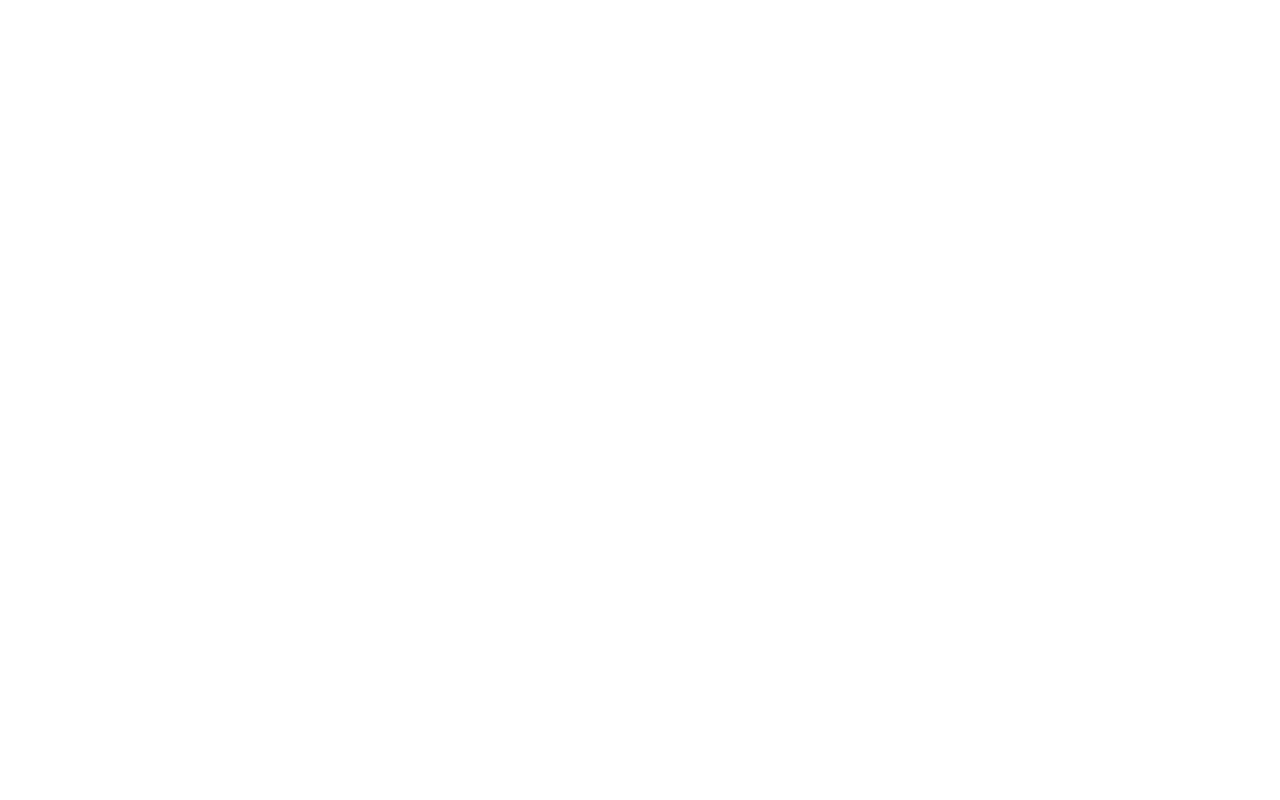
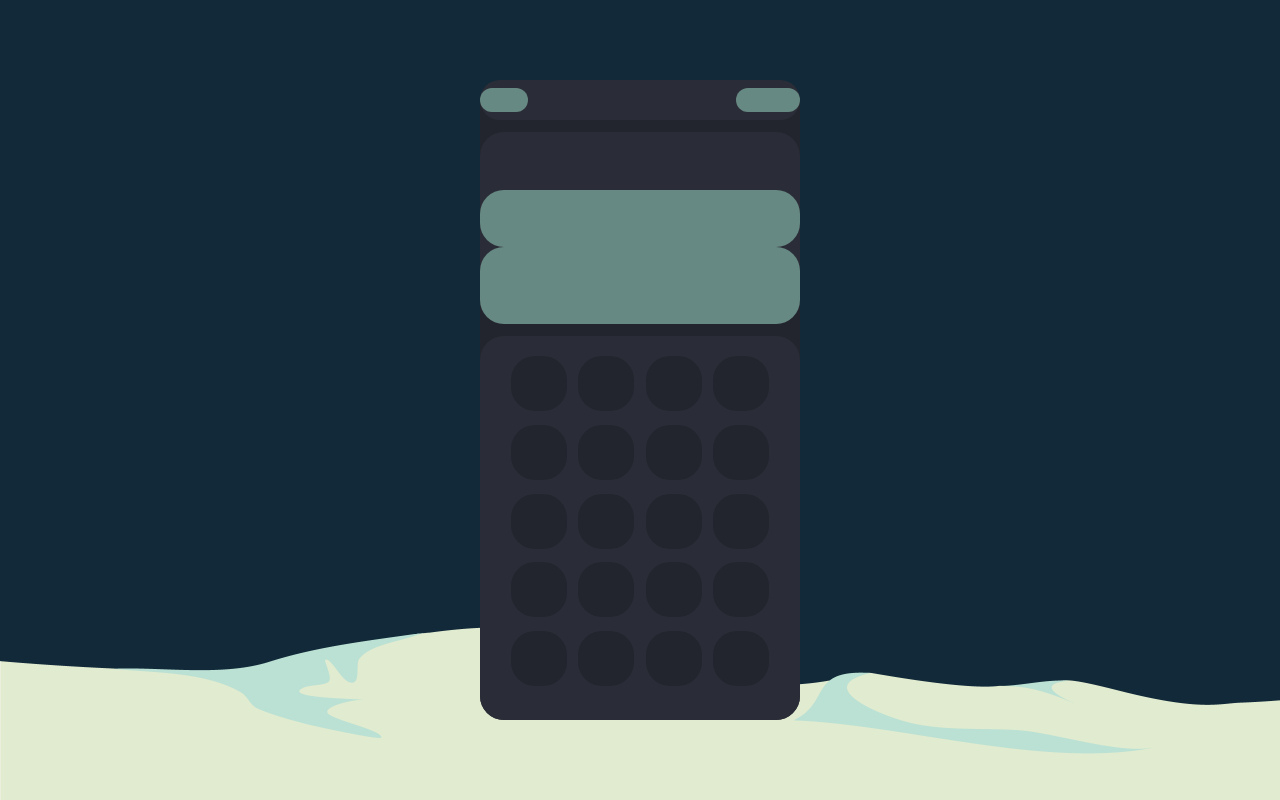
Before and after one commit to pndesu/TOP-Calculator, a plain HTML site: page index.html in a window 1280 px wide. Drawn offline with Linux system fonts and the light colour scheme.

Commit message:
Complete first ui layout

```diff
--- a/assets/css/style.css
+++ b/assets/css/style.css
@@ -0,0 +1,87 @@
+*{
+    box-sizing: border-box;
+    margin: 0;
+    padding: 0;
+}
+.container{
+    display: flex;
+    justify-content: center;
+    align-items: center;
+}
+.bg-image{
+    width: 100vw;
+    height: 100vh;
+    position: relative;
+}
+.calc-ui{
+    height: 80%;
+    width: 25%;
+    background-color: #22252d;
+    position: absolute;
+    border-radius: 24px;
+    display: flex;
+    flex-direction: column;
+    justify-content: end;
+    gap: 12px;
+}
+.noti-bar{
+    height: 4%;
+    width: 100%;
+    background-color: #2a2d37;
+    border-radius: 24px;
+    flex: 1;
+    display: flex;
+    align-items: center;
+}
+.time{
+    height: 60%;
+    width: 15%;
+    background-color: #678983;
+    border-radius: 24px;
+}
+.icon{
+    height: 60%;
+    width: 20%;
+    background-color: #678983;
+    border-radius: 24px;
+    margin-left: auto;
+}
+.result{
+    height: 30%;
+    background-color: #2a2d37;
+    border-radius: 24px;
+    display: flex;
+    flex-direction: column;
+    justify-content: flex-end;
+}
+.first-result{
+    height: 30%;
+    width: 100%;
+    background-color: #678983;
+    border-radius: 24px;
+}
+.second-result{
+    height: 40%;
+    width: 100%;
+    background-color: #678983;
+    border-radius: 24px;
+}
+.key-container{
+    height: 60%;
+    background-color: #2a2d37;
+    border-radius: 24px;
+    display: flex;
+    flex-direction: column;
+    padding: 20px;
+}
+.row{
+    display: flex;
+    justify-content: space-evenly;
+    height: 20%;
+}
+.key{
+    height: 80%;
+    width: 20%;
+    background-color: #22252d;
+    border-radius: 24px;
+}
--- a/index.html
+++ b/index.html
@@ -5,8 +5,64 @@
     <meta http-equiv="X-UA-Compatible" content="IE=edge">
     <meta name="viewport" content="width=device-width, initial-scale=1.0">
     <title>Calculator</title>
+    <link rel="stylesheet" href="./assets/css/style.css">
+    <script src="./assets/js/script.js"></script>
 </head>
 <body>
+    <div class="container">
+        <img class="bg-image" src="./assets/css/image/background-image.jpg" alt="background-image">
+        <div class="calc-ui">
+            <div class="noti-bar">
+                <div class="time">
+                    <p></p>
+                </div>
+                <div class="icon">
+                    <i></i>
+                    <i></i>
+                    <i></i>
+                </div>
+            </div>
+            <div class="result">
+                <div class="first-result">
 
+                </div>
+                <div class="second-result">
+
+                </div>
+            </div>
+            <div class="key-container">
+                <div class="row">
+                    <div class="key"></div>
+                    <div class="key"></div>
+                    <div class="key"></div>
+                    <div class="key"></div>
+                </div>
+                <div class="row">
+                    <div class="key"></div>
+                    <div class="key"></div>
+                    <div class="key"></div>
+                    <div class="key"></div>
+                </div>
+                <div class="row">
+                    <div class="key"></div>
+                    <div class="key"></div>
+                    <div class="key"></div>
+                    <div class="key"></div>
+                </div>
+                <div class="row">
+                    <div class="key"></div>
+                    <div class="key"></div>
+                    <div class="key"></div>
+                    <div class="key"></div>
+                </div>
+                <div class="row">
+                    <div class="key"></div>
+                    <div class="key"></div>
+                    <div class="key"></div>
+                    <div class="key"></div>
+                </div>
+            </div>
+        </div>
+    </div>
 </body>
 </html>
```
Also changed, not shown: assets/css/image/background-image.jpg (added).
